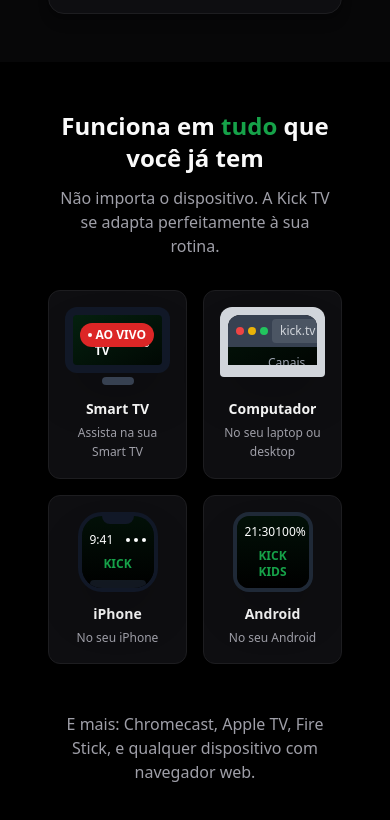
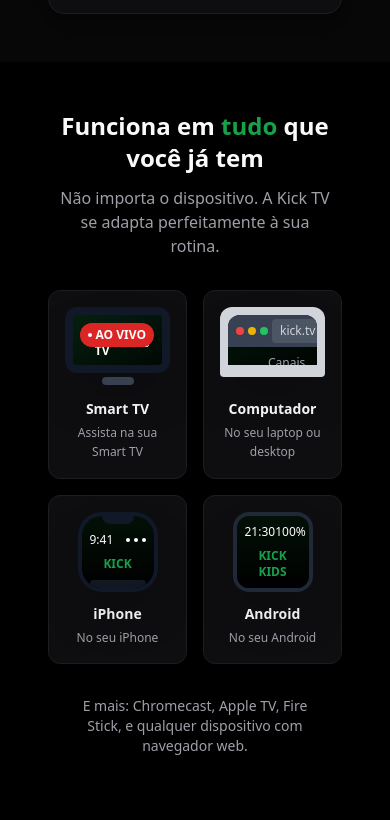
Before and after one commit to mktfun/kicktv-onboard-glow-64, a React (Vite) app: page / in a window 390 px wide. Shown: the part 1627-2447 px from the top of the page. Built offline with nearby package versions, Linux system fonts and the light colour scheme.

Commit message:
Otimizar seção final da CompatibilitySection
cgen-7b2cbf8f52e6464ab03174524276aa83

```diff
--- a/src/components/CompatibilitySection.tsx
+++ b/src/components/CompatibilitySection.tsx
@@ -263,9 +263,9 @@ export const CompatibilitySection = () => {
           whileInView={{ opacity: 1, y: 0 }}
           viewport={{ once: true }}
           transition={{ duration: 0.6, delay: 0.4 }}
-          className="text-center mt-12"
+          className="text-center mt-8 sm:mt-10 lg:mt-12"
         >
-          <p className="text-muted-foreground">
+          <p className="text-sm sm:text-base text-muted-foreground px-4">
             E mais: Chromecast, Apple TV, Fire Stick, e qualquer dispositivo com navegador web.
           </p>
         </motion.div>
```
